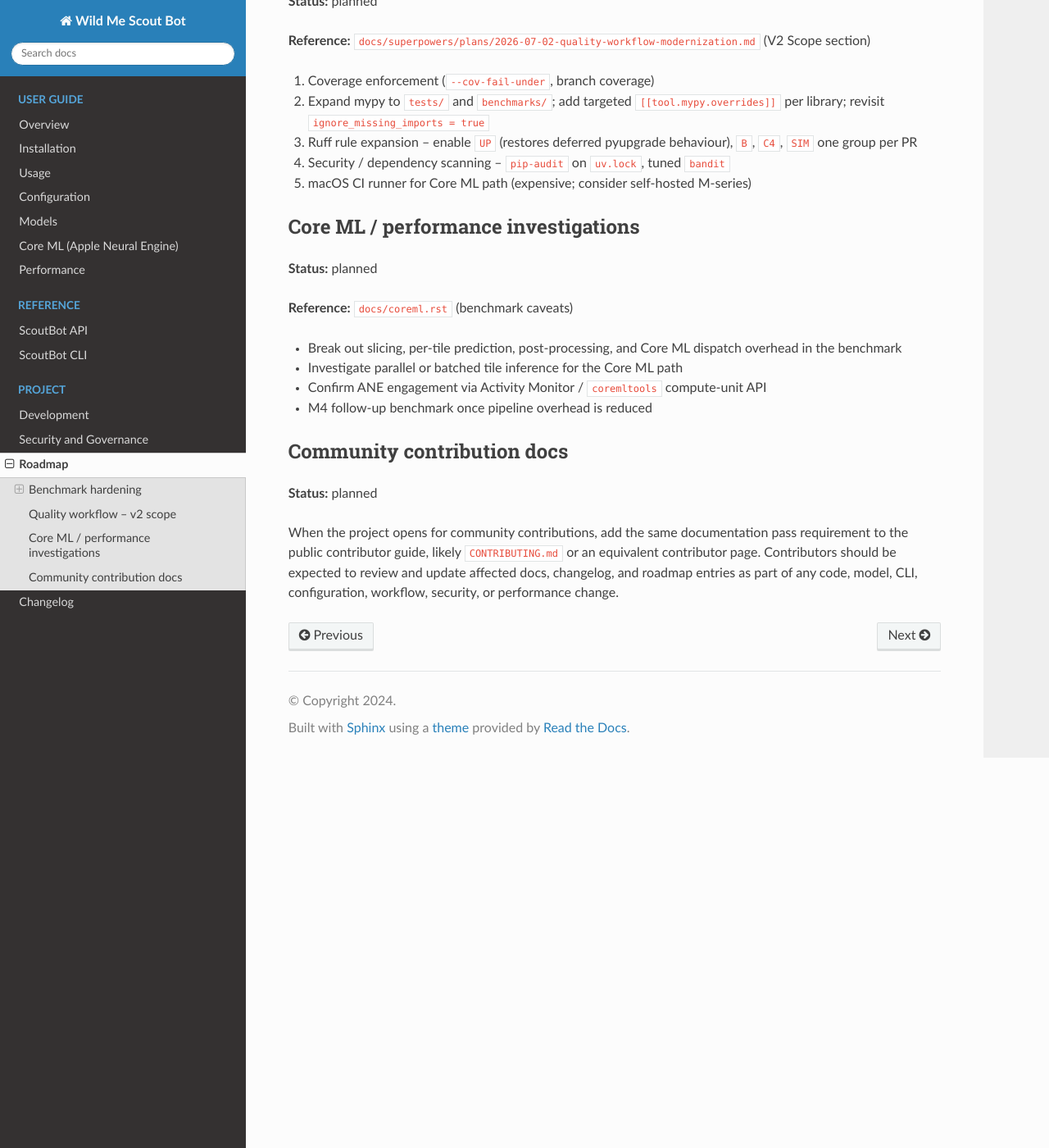
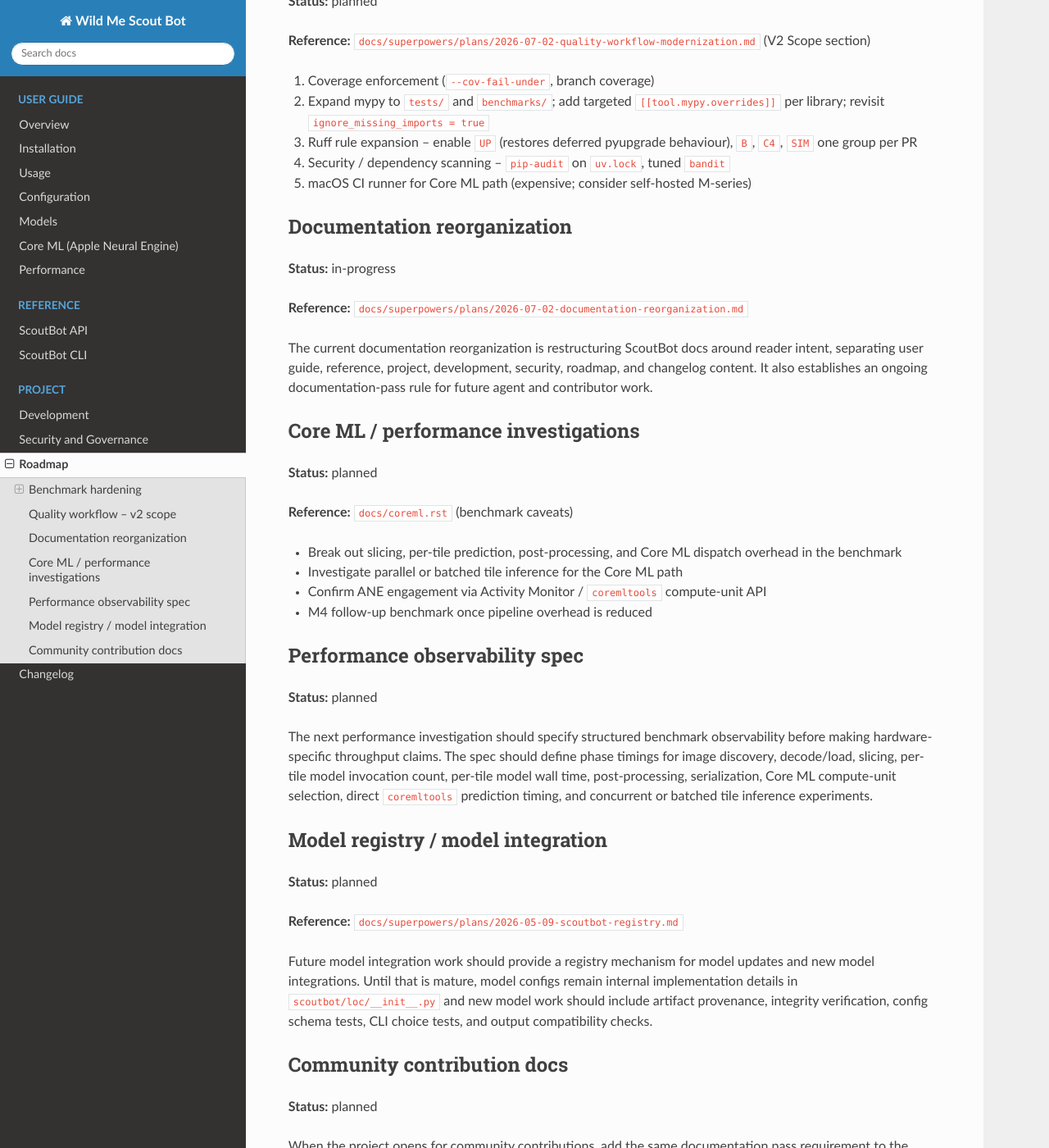
Before and after one commit to SurveyTools/scoutbot-two, a Sphinx documentation site: the page built from docs/roadmap.rst, in a window 1280 px wide and 1400 px high, scrolled down 949 px. Shown: the whole window at 82% size. Built offline with Sphinx 7.4.7 and the Read the Docs theme 3.1.0, drawn with Linux system fonts in a browser that asks for light colours; formulas are drawn with MathJax 3.

Commit message:
Integrate roadmap, changelog, and planning docs.

```diff
--- a/docs/roadmap.rst
+++ b/docs/roadmap.rst
@@ -57,6 +57,17 @@ Quality workflow -- v2 scope
    ``bandit``
 5. macOS CI runner for Core ML path (expensive; consider self-hosted M-series)
 
+Documentation reorganization
+----------------------------
+
+**Status:** in-progress
+
+**Reference:** ``docs/superpowers/plans/2026-07-02-documentation-reorganization.md``
+
+The current documentation reorganization is restructuring ScoutBot docs around reader intent,
+separating user guide, reference, project, development, security, roadmap, and changelog content.
+It also establishes an ongoing documentation-pass rule for future agent and contributor work.
+
 Core ML / performance investigations
 ------------------------------------
 
@@ -70,6 +81,29 @@ Core ML / performance investigations
 * Confirm ANE engagement via Activity Monitor / ``coremltools`` compute-unit API
 * M4 follow-up benchmark once pipeline overhead is reduced
 
+Performance observability spec
+------------------------------
+
+**Status:** planned
+
+The next performance investigation should specify structured benchmark observability before making
+hardware-specific throughput claims. The spec should define phase timings for image discovery,
+decode/load, slicing, per-tile model invocation count, per-tile model wall time, post-processing,
+serialization, Core ML compute-unit selection, direct ``coremltools`` prediction timing, and
+concurrent or batched tile inference experiments.
+
+Model registry / model integration
+----------------------------------
+
+**Status:** planned
+
+**Reference:** ``docs/superpowers/plans/2026-05-09-scoutbot-registry.md``
+
+Future model integration work should provide a registry mechanism for model updates and new model
+integrations. Until that is mature, model configs remain internal implementation details in
+``scoutbot/loc/__init__.py`` and new model work should include artifact provenance, integrity
+verification, config schema tests, CLI choice tests, and output compatibility checks.
+
 Community contribution docs
 ---------------------------
 
```
Also changed, not shown: CHANGELOG.rst (+11 -0 lines), docs/superpowers/plans/2026-07-02-documentation-reorganization.md (+3 -3 lines), docs/superpowers/plans/README.md (added, +4 -0 lines).
